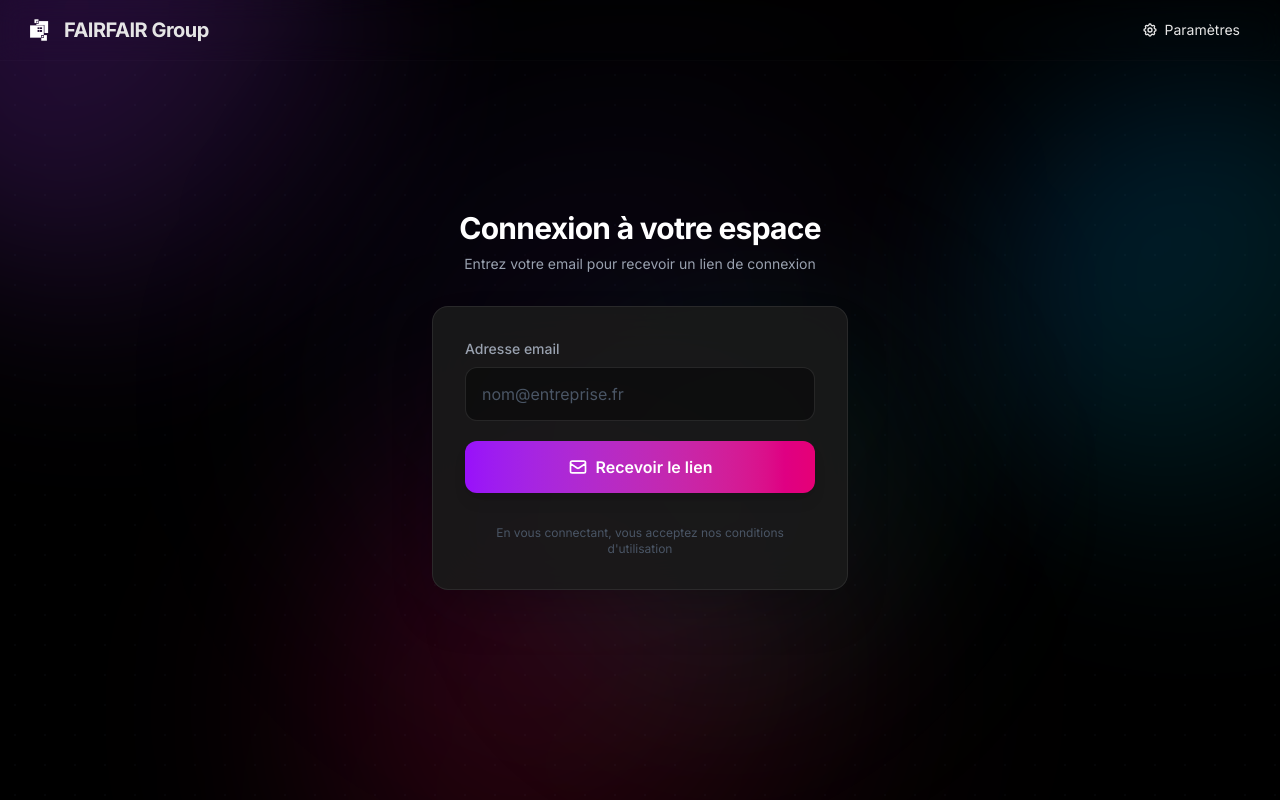
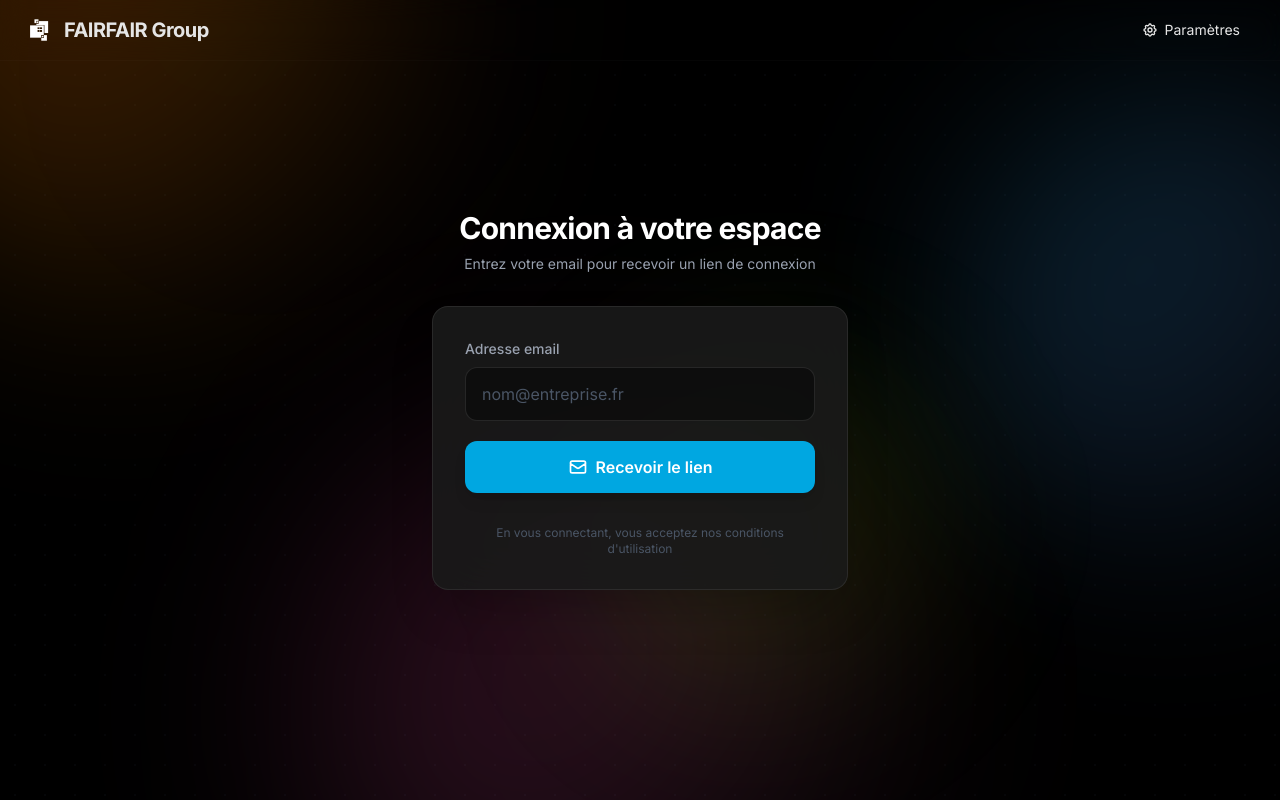
Before and after one commit to giletconseils/etat-administratif-app, a Next.js app in the folder web/: page /login in a window 1280 px wide. Built offline with nearby package versions, Linux system fonts and the light colour scheme.

Commit message:
Fix: Ajout Suspense boundary pour useSearchParams dans login page

```diff
--- a/web/src/app/globals.css
+++ b/web/src/app/globals.css
@@ -588,6 +588,83 @@ body {
   animation: pulseBlue 2s ease-in-out infinite;
 }
 
+/* Floating orbs animations - style n8n */
+@keyframes float {
+  0%, 100% {
+    transform: translate(0, 0) scale(1);
+  }
+  33% {
+    transform: translate(30px, -30px) scale(1.1);
+  }
+  66% {
+    transform: translate(-20px, 20px) scale(0.9);
+  }
+}
+
+@keyframes floatDelayed {
+  0%, 100% {
+    transform: translate(0, 0) scale(1);
+  }
+  33% {
+    transform: translate(-25px, 25px) scale(1.05);
+  }
+  66% {
+    transform: translate(20px, -15px) scale(0.95);
+  }
+}
+
+@keyframes floatSlow {
+  0%, 100% {
+    transform: translate(0, 0) scale(1);
+  }
+  50% {
+    transform: translate(15px, -20px) scale(1.08);
+  }
+}
+
+@keyframes floatDelayed2 {
+  0%, 100% {
+    transform: translate(0, 0) scale(1);
+  }
+  33% {
+    transform: translate(20px, 20px) scale(0.92);
+  }
+  66% {
+    transform: translate(-15px, -25px) scale(1.12);
+  }
+}
+
+@keyframes pulseSlow {
+  0%, 100% {
+    opacity: 0.05;
+    transform: translate(-50%, -50%) scale(1);
+  }
+  50% {
+    opacity: 0.15;
+    transform: translate(-50%, -50%) scale(1.1);
+  }
+}
+
+.animate-float {
+  animation: float 20s ease-in-out infinite;
+}
+
+.animate-float-delayed {
+  animation: floatDelayed 25s ease-in-out infinite;
+}
+
+.animate-float-slow {
+  animation: floatSlow 30s ease-in-out infinite;
+}
+
+.animate-float-delayed-2 {
+  animation: floatDelayed2 22s ease-in-out infinite;
+}
+
+.animate-pulse-slow {
+  animation: pulseSlow 15s ease-in-out infinite;
+}
+
 /* Animated border gradient for current step card */
 @keyframes rotateBorder {
   0% {
--- a/web/src/app/layout.tsx
+++ b/web/src/app/layout.tsx
@@ -1,6 +1,9 @@
+"use client";
+
 import type { Metadata } from "next";
 import { Inter, JetBrains_Mono } from "next/font/google";
 import Link from "next/link";
+import { usePathname } from "next/navigation";
 import "./globals.css";
 import { LogoutButton } from "@/components/LogoutButton";
 
--- a/web/src/app/login/page.tsx
+++ b/web/src/app/login/page.tsx
@@ -1,9 +1,9 @@
 "use client";
 
-import { useState, useEffect } from "react";
+import { useState, useEffect, Suspense } from "react";
 import { useSearchParams } from "next/navigation";
 
-export default function LoginPage() {
+function LoginForm() {
   const [email, setEmail] = useState("");
   const [isLoading, setIsLoading] = useState(false);
   const [message, setMessage] = useState<{
@@ -13,17 +13,6 @@ export default function LoginPage() {
 
   const searchParams = useSearchParams();
   const errorParam = searchParams.get("error");
-
-  // Empêcher le scroll sur la page de login
-  useEffect(() => {
-    document.documentElement.style.overflow = 'hidden';
-    document.body.style.overflow = 'hidden';
-
-    return () => {
-      document.documentElement.style.overflow = '';
-      document.body.style.overflow = '';
-    };
-  }, []);
 
   useEffect(() => {
     if (errorParam) {
@@ -85,22 +74,22 @@ export default function LoginPage() {
         }}></div>
       </div>
 
-      {/* Animated gradient orbs - style n8n */}
+      {/* Animated gradient orbs - couleurs FairFair */}
       <div className="absolute inset-0 overflow-hidden">
-        {/* Orb 1 - Purple */}
-        <div className="absolute w-[500px] h-[500px] -top-48 -left-32 bg-gradient-to-br from-purple-600/30 via-purple-500/20 to-transparent rounded-full blur-[100px] animate-float"></div>
+        {/* Orb 1 - Orange FairFair */}
+        <div className="absolute w-[500px] h-[500px] -top-48 -left-32 bg-gradient-to-br from-orange-500/30 via-orange-400/20 to-transparent rounded-full blur-[100px] animate-float"></div>
 
-        {/* Orb 2 - Blue */}
-        <div className="absolute w-[450px] h-[450px] top-20 -right-40 bg-gradient-to-br from-blue-500/25 via-cyan-500/15 to-transparent rounded-full blur-[90px] animate-float-delayed"></div>
+        {/* Orb 2 - Blue FairFair */}
+        <div className="absolute w-[450px] h-[450px] top-20 -right-40 bg-gradient-to-br from-[#00A7E1]/25 via-blue-400/15 to-transparent rounded-full blur-[90px] animate-float-delayed"></div>
 
-        {/* Orb 3 - Pink */}
-        <div className="absolute w-[550px] h-[550px] -bottom-48 left-1/4 bg-gradient-to-br from-pink-600/20 via-rose-500/15 to-transparent rounded-full blur-[110px] animate-float-slow"></div>
+        {/* Orb 3 - Pink FairFair */}
+        <div className="absolute w-[550px] h-[550px] -bottom-48 left-1/4 bg-gradient-to-br from-pink-500/20 via-pink-400/15 to-transparent rounded-full blur-[110px] animate-float-slow"></div>
 
-        {/* Orb 4 - Teal */}
-        <div className="absolute w-[400px] h-[400px] bottom-20 right-1/4 bg-gradient-to-br from-teal-500/15 via-emerald-500/10 to-transparent rounded-full blur-[85px] animate-float-delayed-2"></div>
+        {/* Orb 4 - Green FairFair */}
+        <div className="absolute w-[400px] h-[400px] bottom-20 right-1/4 bg-gradient-to-br from-green-500/15 via-lime-400/10 to-transparent rounded-full blur-[85px] animate-float-delayed-2"></div>
 
-        {/* Orb 5 - Indigo (center) */}
-        <div className="absolute w-[600px] h-[600px] top-1/2 left-1/2 -translate-x-1/2 -translate-y-1/2 bg-gradient-to-br from-indigo-600/10 via-purple-500/5 to-transparent rounded-full blur-[120px] animate-pulse-slow"></div>
+        {/* Orb 5 - Blue center */}
+        <div className="absolute w-[600px] h-[600px] top-1/2 left-1/2 -translate-x-1/2 -translate-y-1/2 bg-gradient-to-br from-[#00A7E1]/10 via-blue-500/5 to-transparent rounded-full blur-[120px] animate-pulse-slow"></div>
       </div>
 
       {/* Content wrapper - centered */}
@@ -137,7 +126,7 @@ export default function LoginPage() {
                   placeholder="nom@entreprise.fr"
                   required
                   disabled={isLoading}
-                  className="w-full px-4 py-3.5 bg-black/40 border border-white/[0.1] rounded-xl text-white placeholder-gray-600 focus:outline-none focus:ring-2 focus:ring-purple-500/50 focus:border-purple-500/50 transition-all disabled:opacity-50 disabled:cursor-not-allowed"
+                  className="w-full px-4 py-3.5 bg-black/40 border border-white/[0.1] rounded-xl text-white placeholder-gray-600 focus:outline-none focus:ring-2 focus:ring-[#00A7E1]/50 focus:border-[#00A7E1]/50 transition-all disabled:opacity-50 disabled:cursor-not-allowed"
                 />
               </div>
             </div>
@@ -145,7 +134,7 @@ export default function LoginPage() {
             <button
               type="submit"
               disabled={isLoading}
-              className="w-full py-3.5 px-4 bg-gradient-to-r from-purple-600 to-pink-600 hover:from-purple-700 hover:to-pink-700 text-white font-semibold rounded-xl transition-all duration-200 disabled:opacity-50 disabled:cursor-not-allowed flex items-center justify-center gap-2 shadow-lg hover:shadow-2xl hover:shadow-purple-500/20"
+              className="w-full py-3.5 px-4 bg-[#00A7E1] hover:bg-[#0090C4] text-white font-semibold rounded-xl transition-all duration-200 disabled:opacity-50 disabled:cursor-not-allowed flex items-center justify-center gap-2 shadow-lg hover:shadow-2xl hover:shadow-blue-500/20"
             >
               {isLoading ? (
                 <>
@@ -244,3 +233,24 @@ export default function LoginPage() {
     </div>
   );
 }
+
+export default function LoginPage() {
+  // Empêcher le scroll sur la page de login
+  useEffect(() => {
+    document.documentElement.style.overflow = 'hidden';
+    document.body.style.overflow = 'hidden';
+
+    return () => {
+      document.documentElement.style.overflow = '';
+      document.body.style.overflow = '';
+    };
+  }, []);
+
+  return (
+    <Suspense fallback={<div className="min-h-screen bg-gradient-to-br from-blue-50 via-white to-purple-50 flex items-center justify-center">
+      <div className="animate-spin rounded-full h-12 w-12 border-b-2 border-blue-600"></div>
+    </div>}>
+      <LoginForm />
+    </Suspense>
+  );
+}
```
